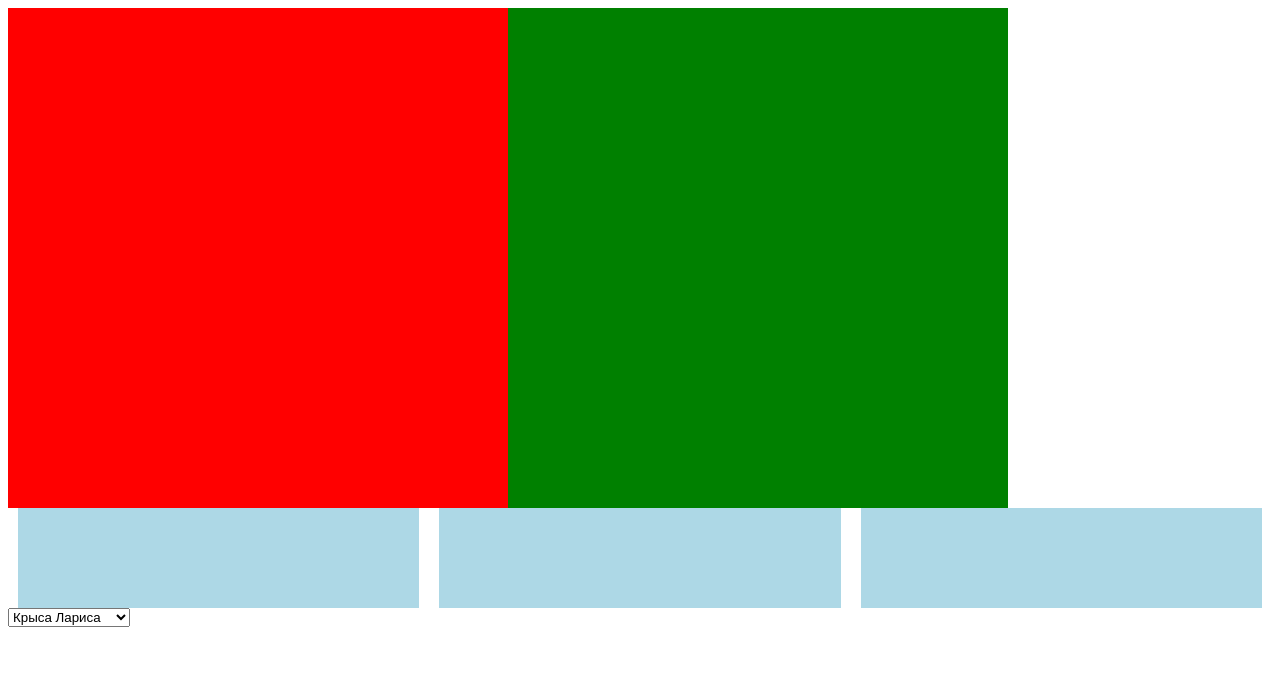
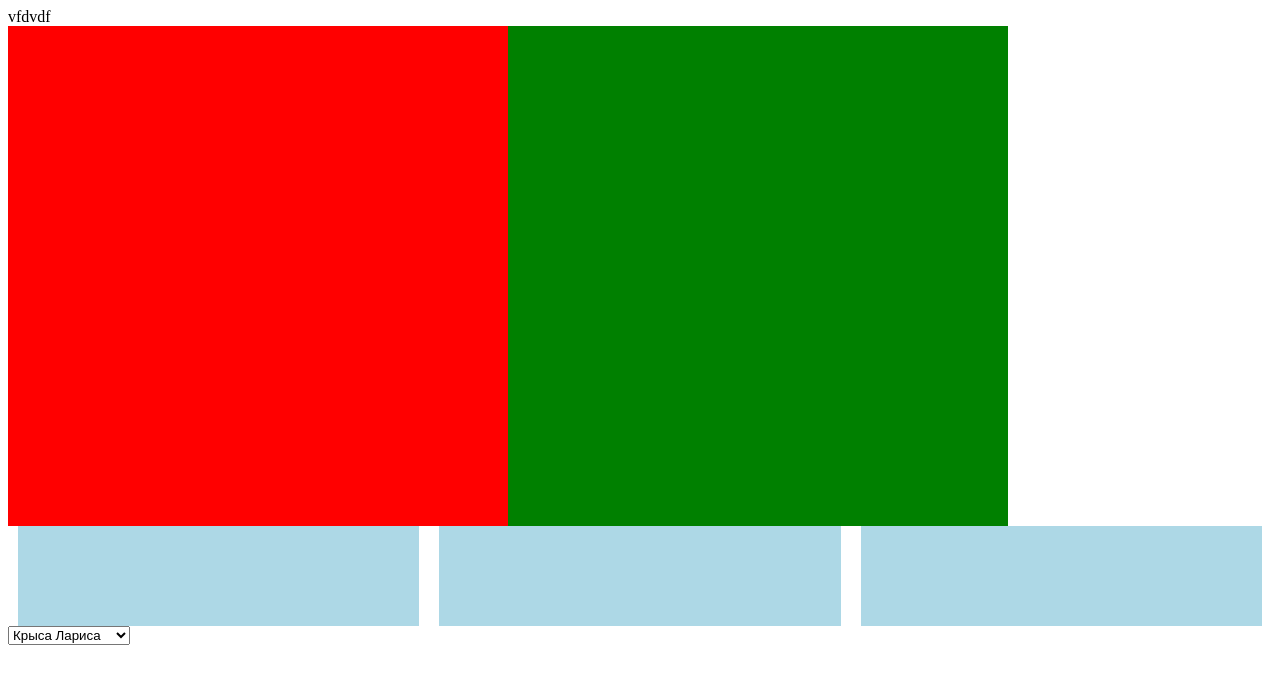
Before and after one commit to Misyuk-T/sam, a website: page app/index.html in a window 1280 px wide. Drawn offline with Linux system fonts and the light colour scheme.

Commit message:
start project

```diff
--- a/app/index.html
+++ b/app/index.html
@@ -9,6 +9,7 @@
     <title>Gulp test</title>
 </head>
 <body>
+vfdvdf
 <header>
     <div class="header-wrapper">
         <div class="logo"></div>
```
